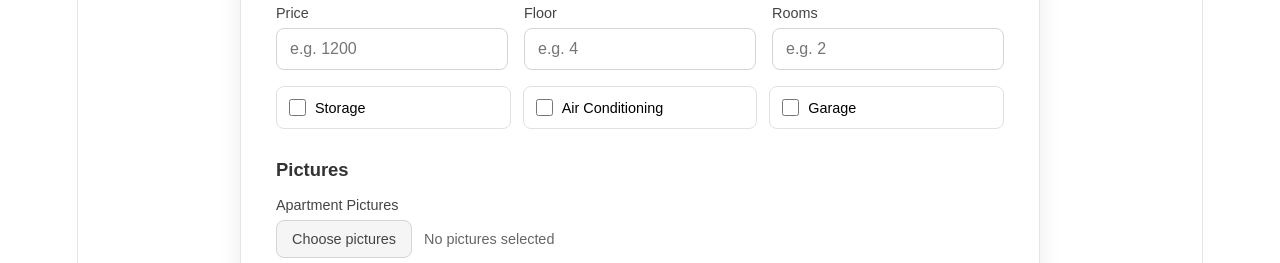
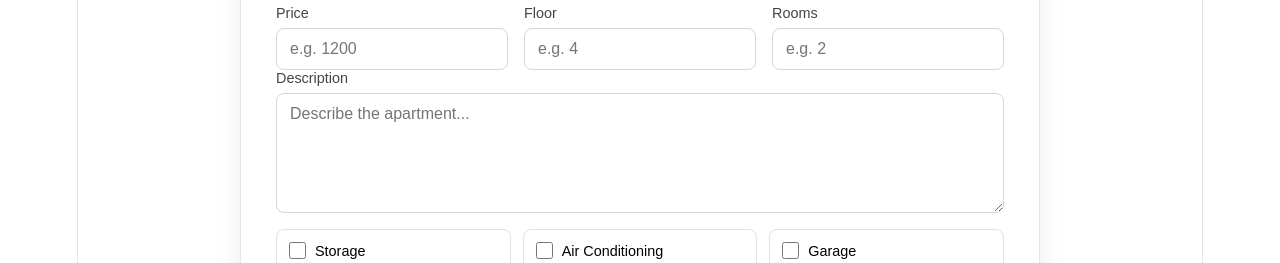
Before and after one commit to vitaliti/website_test, a React (Vite) app: page /create-listing in a window 1280 px wide. Shown: the part 403-666 px from the top of the page. Built offline with nearby package versions, Linux system fonts and the light colour scheme; no server answers; the database is empty.

Commit message:
Add description to Apartments details, edit and create pages.

```diff
--- a/src/components/pages/ApartmentDetails.css
+++ b/src/components/pages/ApartmentDetails.css
@@ -73,6 +73,22 @@
   margin: 0 0 30px;
   color: #666;
   font-size: 1.1rem;
+}
+
+.apartment-details-description {
+  margin-bottom: 30px;
+}
+
+.apartment-details-description h2 {
+  margin: 0 0 8px;
+  font-size: 1.2rem;
+}
+
+.apartment-details-description p {
+  margin: 0;
+  color: #444;
+  line-height: 1.6;
+  white-space: pre-wrap;
 }
 
 .apartment-details-info {
--- a/src/components/pages/ApartmentDetails.tsx
+++ b/src/components/pages/ApartmentDetails.tsx
@@ -20,6 +20,7 @@ type Apartment = {
     id: string;
     creator_id: string;
     city: string;
+    description: string | null;
     neighborhood: string;
     price: number;
     floor: number;
@@ -374,6 +375,13 @@ export default function ApartmentDetails() {
                             {apartment.city}
                         </p>
 
+                        {apartment.description && (
+                            <div className="apartment-details-description">
+                                <h2>Description</h2>
+                                <p>{apartment.description}</p>
+                            </div>
+                        )}
+
                         <div className="apartment-details-info">
                             <div>
                                 <strong>Floor</strong>
--- a/src/components/pages/CreateListing.css
+++ b/src/components/pages/CreateListing.css
@@ -416,6 +416,33 @@
     color: #444;
 }
 
+.form-field textarea {
+    width: 100%;
+    min-height: 120px;
+    max-height: 250px;
+    box-sizing: border-box;
+
+    padding: 11px 13px;
+
+    border: 1px solid #d5d5d5;
+    border-radius: 8px;
+
+    background-color: white;
+    color: #333;
+
+    font-size: 1rem;
+    font-family: inherit;
+
+    outline: none;
+    resize: vertical;
+    overflow-y: auto;
+}
+
+.form-field textarea:focus {
+    border-color: #4485e7;
+    box-shadow: 0 0 0 2px rgba(68, 133, 231, 0.15);
+}
+
 /* MOBILE */
 
 @media (max-width: 700px) {
--- a/src/components/pages/CreateListing.tsx
+++ b/src/components/pages/CreateListing.tsx
@@ -7,6 +7,7 @@ export default function CreateListing() {
     const [messageType, setMessageType] = useState<"success" | "error" | "">("");
 
     const [city, setCity] = useState("");
+    const [description, setDescription] = useState("");
     const [neighborhoodId, setNeighborhoodId] = useState("");
     const [neighborhoods, setNeighborhoods] = useState<
         { id: string; name: string }[]
@@ -59,6 +60,7 @@ export default function CreateListing() {
         const { data, error } = await db.createApartment(
             user.id,
             city,
+            description,
             neighborhoodId,
             Number(price),
             Number(floor),
@@ -193,6 +195,25 @@ export default function CreateListing() {
                             </div>
                         </div>
 
+                        <div className="form-field">
+                            <label htmlFor="description">Description</label>
+
+                            <textarea
+                                id="description"
+                                maxLength={1000}
+                                placeholder="Describe the apartment..."
+                                value={description}
+                                    onChange={(event) => {
+                                        const lines = event.target.value.split("\n");
+
+                                        if (lines.length <= 15) {
+                                            setDescription(event.target.value);
+                                        }
+                                    }}
+                                rows={5}
+                            />
+                        </div>
+
                         <div className="form-checkboxes">
                             <label>
                                 <input
--- a/src/components/pages/EditApartment.tsx
+++ b/src/components/pages/EditApartment.tsx
@@ -15,6 +15,7 @@ export default function EditApartment() {
     const navigate = useNavigate();
 
     const [city, setCity] = useState("");
+    const [description, setDescription] = useState("");
     const [neighborhoodId, setNeighborhoodId] = useState("");
     const [neighborhoods, setNeighborhoods] = useState<
         { id: string; name: string }[]
@@ -88,6 +89,7 @@ export default function EditApartment() {
             }
 
             setCity(data.city);
+            setDescription(data.description ?? "");
             setNeighborhoodId(data.neighborhood_id);
             setPrice(String(data.price));
             setFloor(String(data.floor));
@@ -229,7 +231,7 @@ export default function EditApartment() {
         setSaving(true);
         setError("");
 
-        const { error } = await db.updateApartment(id, city, neighborhoodId, price, floor, rooms, storage, ac, garage);
+        const { error } = await db.updateApartment(id, city, description, neighborhoodId, price, floor, rooms, storage, ac, garage);
         if (error) {
             console.error("Error updating apartment:", error);
             setError(error.message);
@@ -411,6 +413,25 @@ export default function EditApartment() {
                         </div>
                     </div>
 
+                    <div className="form-field">
+                        <label htmlFor="description">Description</label>
+
+                        <textarea
+                            id="description"
+                            maxLength={1000}
+                            placeholder="Describe the apartment..."
+                            value={description}
+                            onChange={(event) => {
+                                const lines = event.target.value.split("\n");
+
+                                if (lines.length <= 15) {
+                                    setDescription(event.target.value);
+                                }
+                            }}
+                            rows={5}
+                        />
+                    </div>
+
                     <div className="form-section">
                         <h2>Features</h2>
 
--- a/src/components/services/DatabaseService.ts
+++ b/src/components/services/DatabaseService.ts
@@ -174,6 +174,7 @@ export async function updateConversationTimestamp(conversationId: string) {
 export async function createApartment(
     creatorId: string,
     city: string,
+    description: string,
     neighborhoodId: string,
     price: number,
     floor: number,
@@ -187,6 +188,7 @@ export async function createApartment(
         .insert({
             creator_id: creatorId,
             city,
+            description,
             neighborhood_id: neighborhoodId,
             price,
             floor,
@@ -202,6 +204,7 @@ export async function createApartment(
 export async function updateApartment(
     id: string,
     city: string,
+    description: string,
     neighborhoodId: string,
     price: string,
     floor: string,
@@ -213,6 +216,7 @@ export async function updateApartment(
         .from("Apartments")
         .update({
             city,
+            description,
             neighborhood_id: neighborhoodId,
             price: Number(price),
             floor: Number(floor),
```
